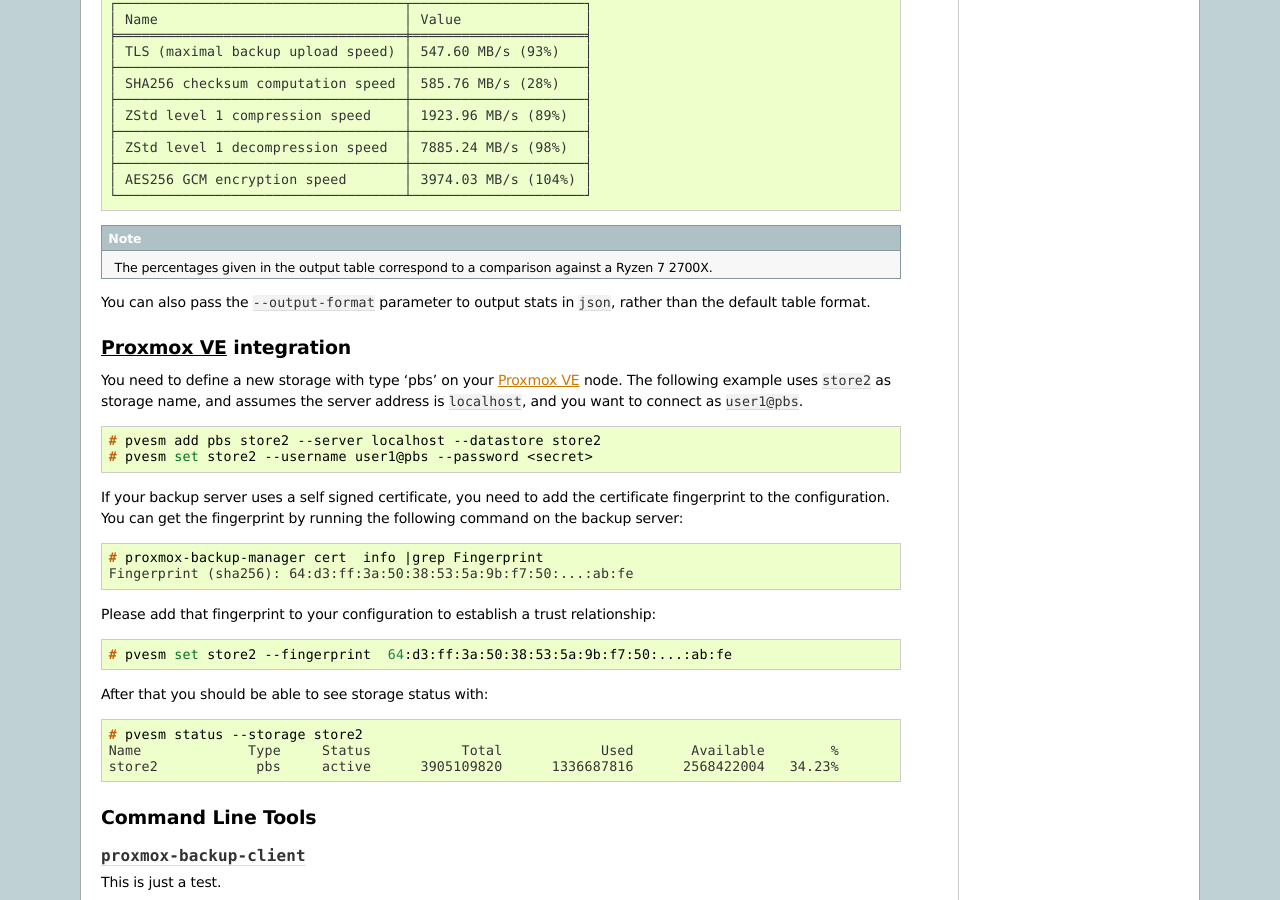
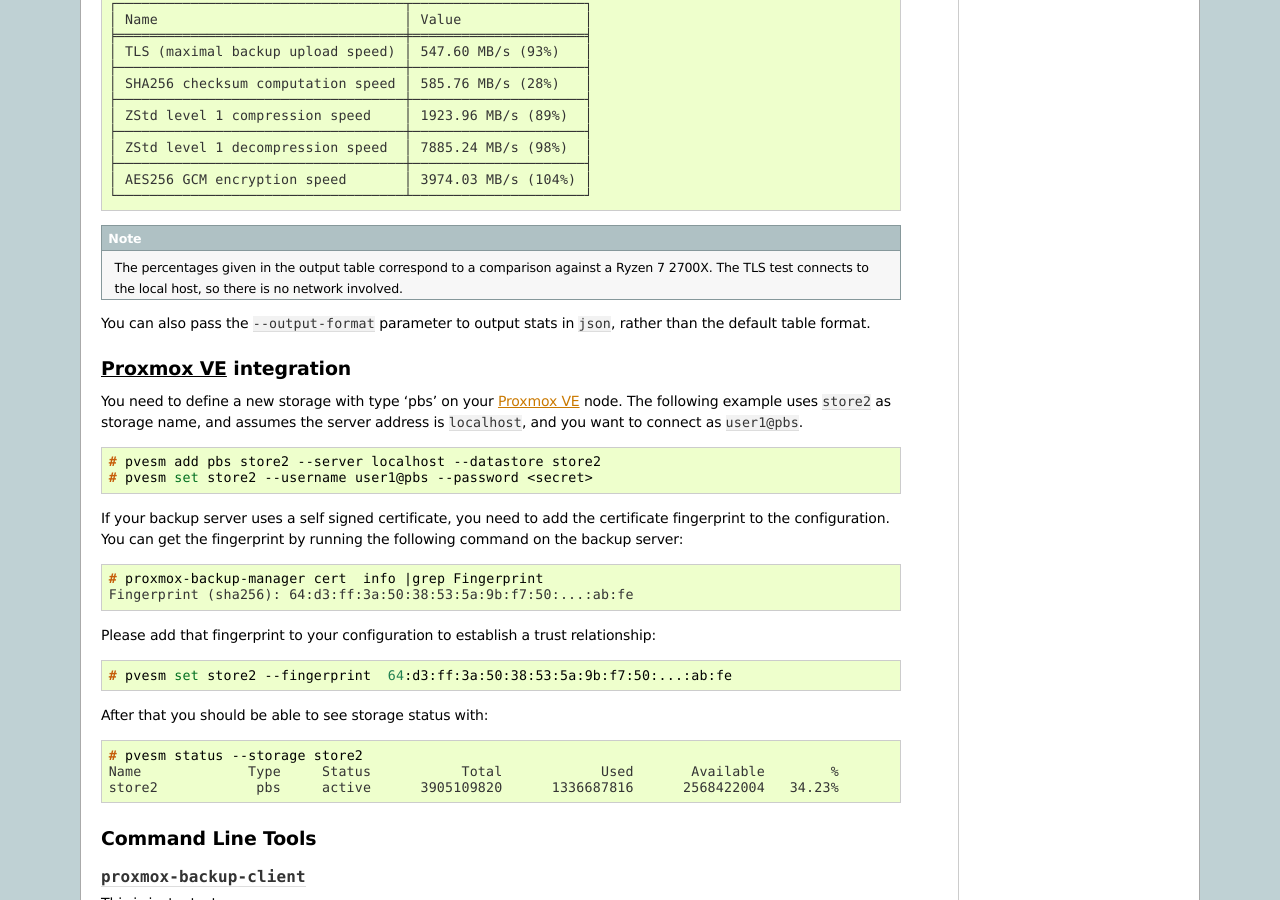
Before and after one commit to proxmox/proxmox-backup, a Sphinx documentation site: the page built from docs/administration-guide.rst, in a window 1280 px wide and 900 px high, scrolled down 16833 px. Built offline with Sphinx 7.4.7, drawn with Linux system fonts in a browser that asks for light colours.

Commit message:
add note about TLS benchmark test.

```diff
--- a/docs/administration-guide.rst
+++ b/docs/administration-guide.rst
@@ -1211,9 +1211,9 @@
   │ AES256 GCM encryption speed       │ 3974.03 MB/s (104%) │
   └───────────────────────────────────┴─────────────────────┘
 
-.. note::
-  The percentages given in the output table correspond to a comparison against a
-  Ryzen 7 2700X.
+.. note:: The percentages given in the output table correspond to a
+  comparison against a Ryzen 7 2700X. The TLS test connects to the
+  local host, so there is no network involved.
 
 You can also pass the ``--output-format`` parameter to output stats in ``json``,
 rather than the default table format.
```
